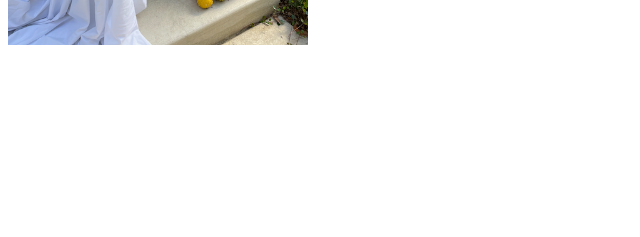
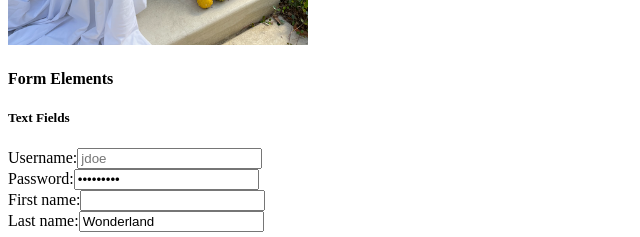
Before and after one commit to melanielochrie/kambaz-next-js-Fall-2026, a Next.js app: page /labs/lab1 in a window 1280 px wide. Shown: the part 3581-3818 px from the top of the page, without its empty margins (0-640 px from the left). Before the commit the page ends 3638 px from the top, so only its background shows below. Built offline with nearby package versions, Linux system fonts and the light colour scheme.

Commit message:
Complete Text Fields

```diff
--- a/app/labs/lab1/forms/Forms.tsx
+++ b/app/labs/lab1/forms/Forms.tsx
@@ -1,7 +1,15 @@
+import TextFields from "./TextFields";
+
 export default function Forms() {
-    return (
-        <div id="wd-forms">
-            <h4>Forms</h4>
-        </div>
-    );
+  return (
+    <div id="wd-forms">
+      <h4>Form Elements</h4>
+
+      <form id="wd-text-fields">
+        <TextFields />
+
+        {/* add the next form components here */}
+      </form>
+    </div>
+  );
 }
--- /dev/null
+++ b/app/labs/lab1/forms/TextFields.tsx
@@ -0,0 +1,27 @@
+export default function TextFields() {
+    return (
+        <>
+            <h5>Text Fields</h5>
+            <label htmlFor="wd-text-fields-username">Username:</label>
+            <input placeholder="jdoe" id="wd-text-fields-username" /> <br />
+            <label htmlFor="wd-text-fields-password">Password:</label>
+            <input
+                type="password"
+                defaultValue="123@#$asd"
+                id="wd-text-fields-password"
+            />
+            <br />
+            <label htmlFor="wd-text-fields-first-name">First name:</label>
+            <input type="text" title="John" id="wd-text-fields-first-name" />{" "}
+            <br />
+            <label htmlFor="wd-text-fields-last-name">Last name:</label>
+            <input
+                type="text"
+                placeholder="Doe"
+                defaultValue="Wonderland"
+                title="The last name"
+                id="wd-text-fields-last-name"
+            />
+        </>
+    );
+}
--- a/app/labs/lab1/page.tsx
+++ b/app/labs/lab1/page.tsx
@@ -15,6 +15,7 @@ export default function Lab1() {
             <ListTags />
             <Tables />
             <Images />
+            <Forms />
 
 
 
```
